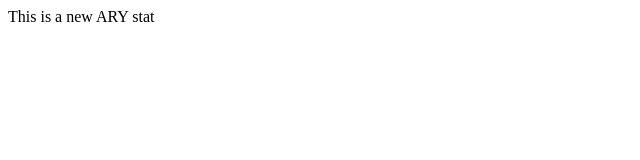
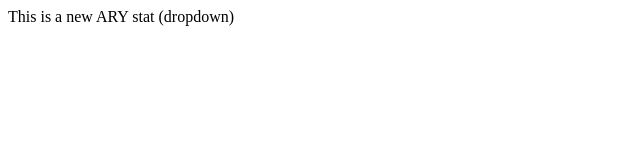
Before and after one commit to Shahana031/localrepo, a plain HTML site: page index.html in a window 1280 px wide. Shown: the whole page, without its empty margins (0-640 px from the left). Drawn offline with Linux system fonts and the light colour scheme.

Commit message:
Add dropdown

```diff
--- a/index.html
+++ b/index.html
@@ -1 +1 @@
-<p> This is a new ARY stat</p>
+<p> This is a new ARY stat (dropdown)</p>
```
